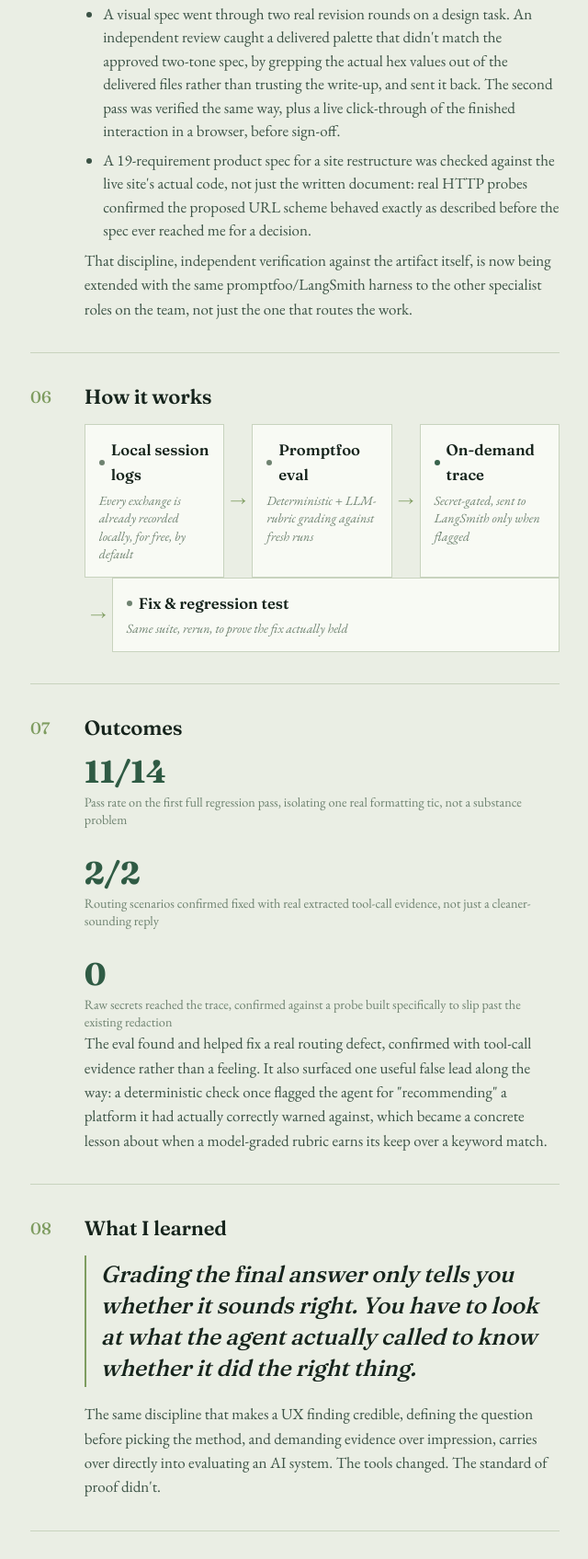
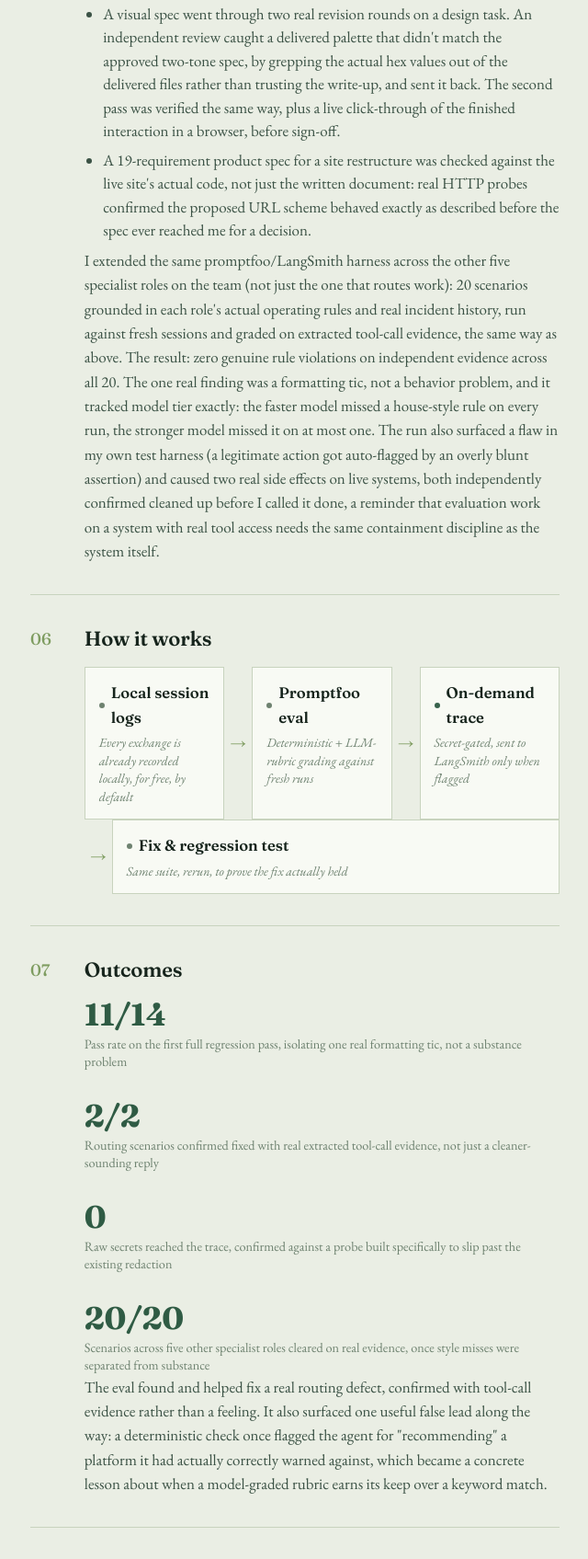
Before and after one commit to NPings/portfolio, a plain HTML site: page evaluating-my-agent.html in a window 1280 px wide. Shown: the part 2535-4230 px from the top of the page at 92% size, without its empty margins (319-959 px from the left). Drawn offline with nearby package versions, Linux system fonts and the light colour scheme.

Commit message:
Add team-wide eval results (20/20 scenarios, 5 roles) to case study

```diff
--- a/evaluating-my-agent.html
+++ b/evaluating-my-agent.html
@@ -249,7 +249,7 @@
             <li>A visual spec went through two real revision rounds on a design task. An independent review caught a delivered palette that didn't match the approved two-tone spec, by grepping the actual hex values out of the delivered files rather than trusting the write-up, and sent it back. The second pass was verified the same way, plus a live click-through of the finished interaction in a browser, before sign-off.</li>
             <li>A 19-requirement product spec for a site restructure was checked against the live site's actual code, not just the written document: real HTTP probes confirmed the proposed URL scheme behaved exactly as described before the spec ever reached me for a decision.</li>
           </ul>
-          <p>That discipline, independent verification against the artifact itself, is now being extended with the same promptfoo/LangSmith harness to the other specialist roles on the team, not just the one that routes the work.</p>
+          <p>I extended the same promptfoo/LangSmith harness across the other five specialist roles on the team (not just the one that routes work): 20 scenarios grounded in each role's actual operating rules and real incident history, run against fresh sessions and graded on extracted tool-call evidence, the same way as above. The result: zero genuine rule violations on independent evidence across all 20. The one real finding was a formatting tic, not a behavior problem, and it tracked model tier exactly: the faster model missed a house-style rule on every run, the stronger model missed it on at most one. The run also surfaced a flaw in my own test harness (a legitimate action got auto-flagged by an overly blunt assertion) and caused two real side effects on live systems, both independently confirmed cleaned up before I called it done, a reminder that evaluation work on a system with real tool access needs the same containment discipline as the system itself.</p>
         </div>
       </div>
 
@@ -289,6 +289,7 @@
             <div class="stat-item"><span class="stat-num">11/14</span><span class="stat-label">Pass rate on the first full regression pass, isolating one real formatting tic, not a substance problem</span></div>
             <div class="stat-item"><span class="stat-num">2/2</span><span class="stat-label">Routing scenarios confirmed fixed with real extracted tool-call evidence, not just a cleaner-sounding reply</span></div>
             <div class="stat-item"><span class="stat-num">0</span><span class="stat-label">Raw secrets reached the trace, confirmed against a probe built specifically to slip past the existing redaction</span></div>
+            <div class="stat-item"><span class="stat-num">20/20</span><span class="stat-label">Scenarios across five other specialist roles cleared on real evidence, once style misses were separated from substance</span></div>
           </div>
           <p>The eval found and helped fix a real routing defect, confirmed with tool-call evidence rather than a feeling. It also surfaced one useful false lead along the way: a deterministic check once flagged the agent for "recommending" a platform it had actually correctly warned against, which became a concrete lesson about when a model-graded rubric earns its keep over a keyword match.</p>
         </div>
```
